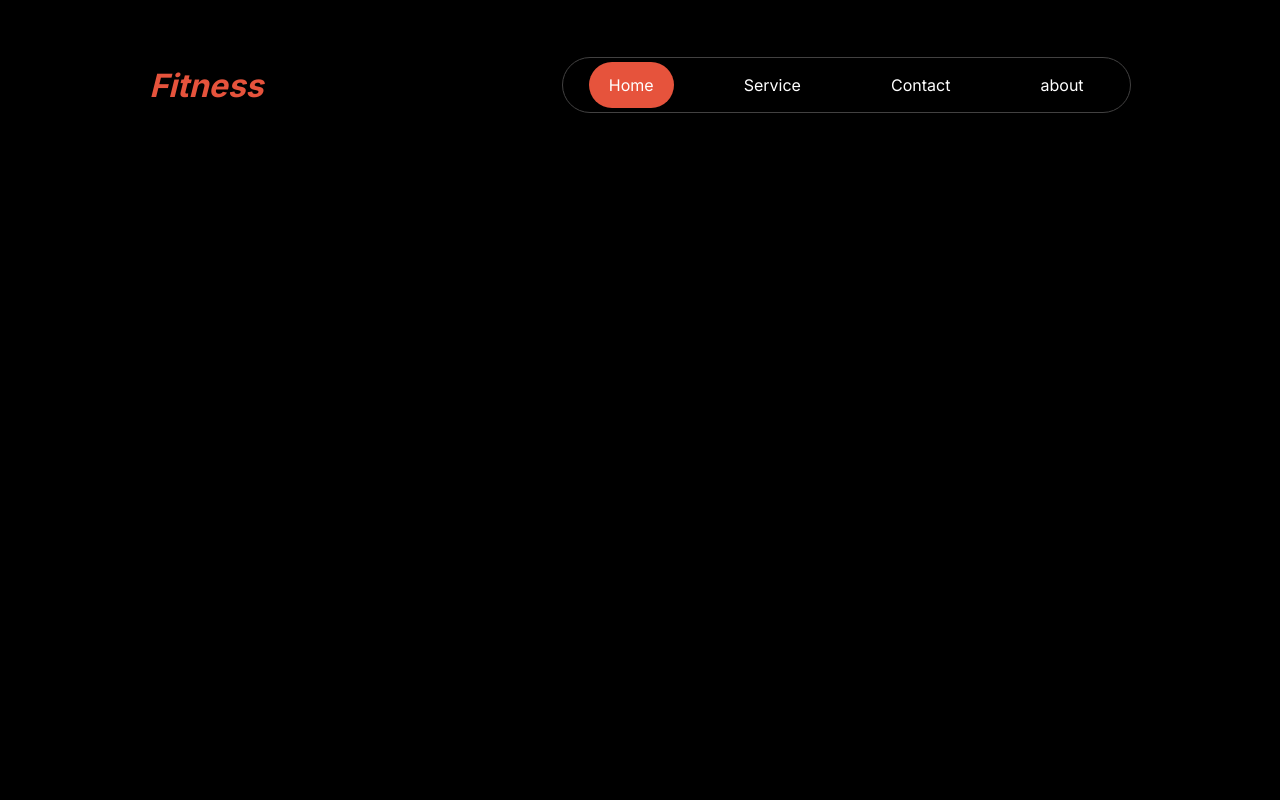
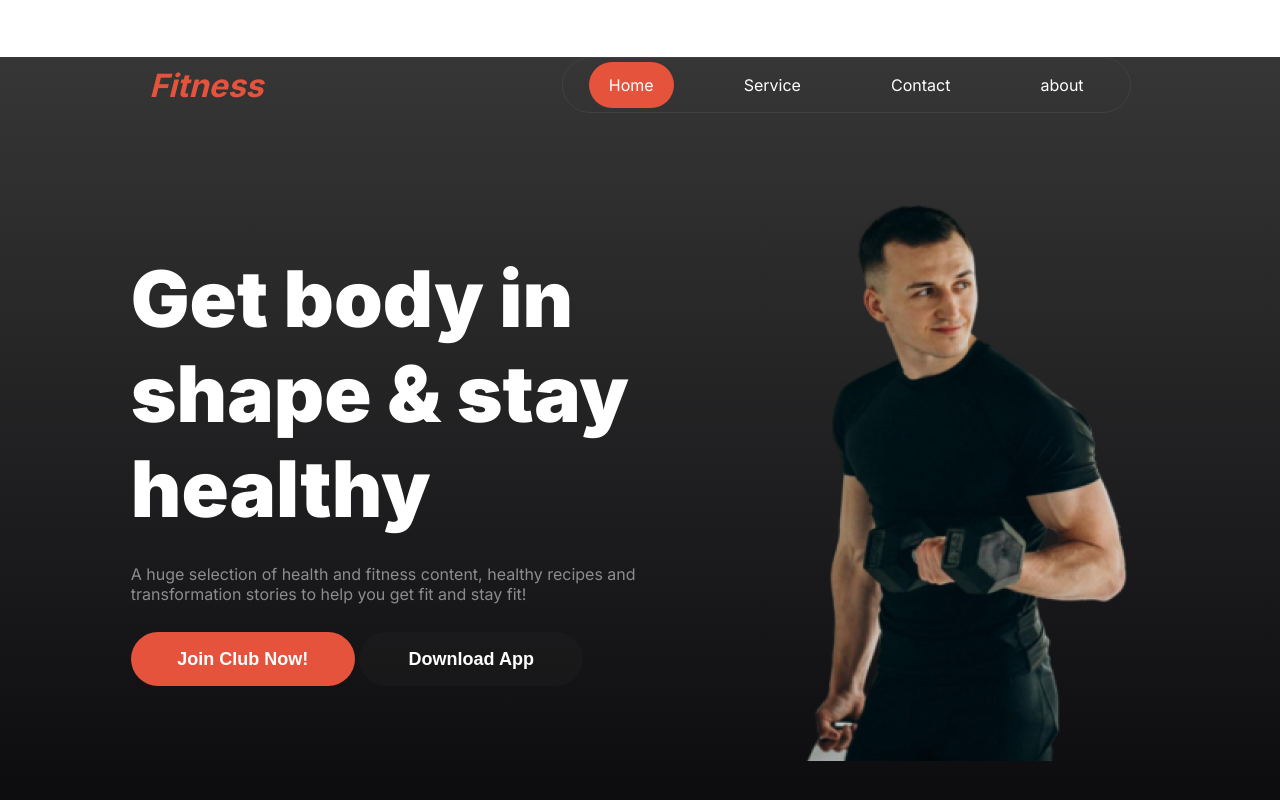
Before and after one commit to hassankhsalar/programminghero-assignment2, a plain HTML site: page index.html in a window 1280 px wide. Drawn offline with Linux system fonts and the light colour scheme.

Commit message:
almost done first page

```diff
--- a/index.html
+++ b/index.html
@@ -7,6 +7,8 @@
     <link rel="stylesheet" href="./styles/styles.css">
 </head>
 <body>
+
+    <section class="frontpage">
     <nav class="nav-container">
         <div class="nav-title">
         <h4>Fitness</h4>
@@ -24,11 +26,15 @@
             <h2>Get body in shape & stay healthy</h2>
             <p>A huge selection of health and fitness content, healthy recipes and transformation stories to help you get fit and stay fit!</p>
 
+            <button class="join-btn">Join Club Now!</button>
+            <button class="dapp">Download App</button>
+
         </div>
 
         <div class="banner-img">
-
+            <!-- <img src="./images/Images 2.png" alt=""> -->
         </div>
     </section>
+</section>
 </body>
 </html>
--- a/styles/styles.css
+++ b/styles/styles.css
@@ -3,13 +3,18 @@
 /* default setup */
 *{
     margin: 0 auto;
-    background-color: black;
+    /* background-color: rgba(0, 0, 0, 0.164); */
+
+
 
 }
 body {
     font-family: "Inter", sans-serif;
   }
 
+  .frontpage{
+    background: linear-gradient(360deg, rgb(11, 11, 14), rgba(0, 0, 0, 0.788));
+  }
 
   /* navbar styles */
 
@@ -59,5 +64,79 @@ body {
 
 /* Banner styles */
 
-background-image: linear-gradient(180deg, rgba(19, 19, 24, 1.00) 0%,
-rgba(19, 19, 24, 0) 100%), url(../images/image\ 2.png);
+/* background-image: linear-gradient(180deg, rgba(19, 19, 24, 1.00) 0%,  */
+/* rgba(19, 19, 24, 0) 100%), url(../images/image\ 2.png); */
+
+/* banner image styles */
+
+.banner{
+    width: 85%;
+    height: 715px;
+    /* border: 2px solid red; */
+    display: flex;
+    justify-content: space-between;
+    align-items: center;
+
+
+}
+.banner-text{
+    width: 600px;
+    height: 439px;
+
+}
+.banner-text h2{
+    font-size: 78px;
+    font-weight: 900;
+    color: #ffffff;
+}
+
+.banner-text p{
+    margin-top: 28px;
+    font-size: 16px;
+    font-weight: 400;
+    color: rgba(255, 255, 255, 0.50);
+}
+
+.banner-img{
+
+    background-image: url(../images/Images\ 2.png);
+    width: 349px;
+    height: 580px;
+}
+
+/* banner backup */
+/* .banner-img{
+
+    background-image:linear-gradient(0deg, rgba(19, 19, 24, 0.315) 0%, rgba(19, 19, 24, 0) 100%), url(../images/Images\ 2.png);
+    width: 349px;
+    height: 580px;
+}
+*/
+
+/* banner button styles */
+
+.join-btn{
+    margin-top: 28px;
+    color: rgba(255, 255, 255, 1.00);
+    background-color: rgb(230, 83, 60);
+    width: 224px;
+    height: 54px;
+    border-radius: 42px;
+    border: none;
+    font-size: 18px;
+    font-weight: 600;
+    padding: 16px 46px 16px 46px;
+}
+
+.dapp{
+    margin-top: 28px;
+    color: rgba(255, 255, 255, 1.00);
+    background-color: rgba(36, 35, 35, 0.308);
+    width: 224px;
+    height: 54px;
+    border-radius: 42px;
+    border: none;
+    font-size: 18px;
+    font-weight: 600;
+    padding: 16px 46px 16px 46px;
+}
```
